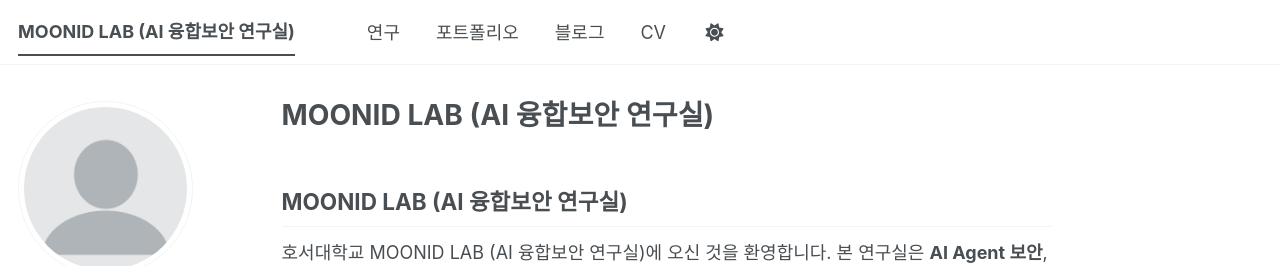
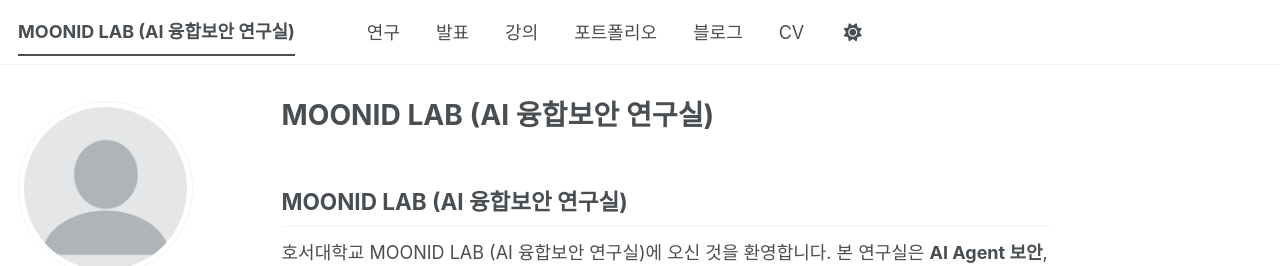
Before and after one commit to moonid-lab/moonid-lab.github.io, a Jekyll site: the page built from _pages/about.md, in a window 1280 px wide. Shown: the top 266 px of the page. Built offline with Jekyll 4.4.1, drawn with Linux system fonts in a browser that asks for light colours; a script bundle is joined from its source files by our own code; library files that are not in the unit come from our copies.

Commit message:
Restore talks and teaching menus in navigation
Co-Authored-By: Claude Sonnet 4.6 <noreply@anthropic.com>

```diff
--- a/_data/navigation.yml
+++ b/_data/navigation.yml
@@ -3,6 +3,12 @@
 main:
   - title: "연구"
     url: /publications/
+
+  - title: "발표"
+    url: /talks/
+
+  - title: "강의"
+    url: /teaching/
 
   - title: "포트폴리오"
     url: /portfolio/
```
